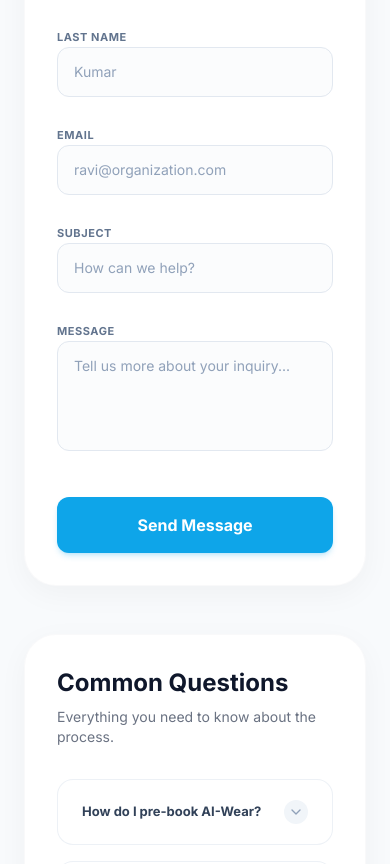
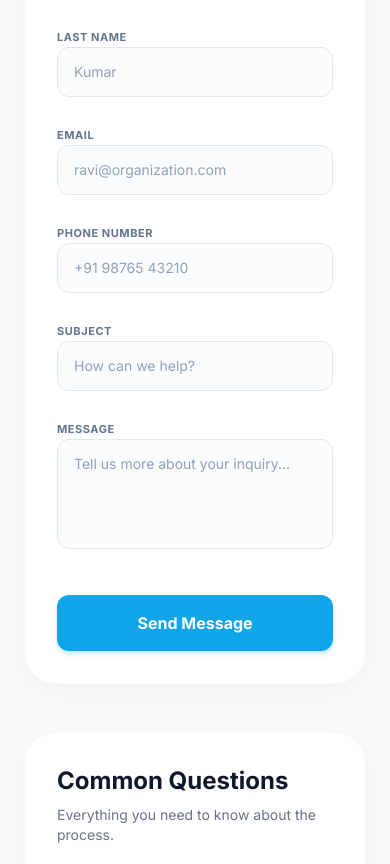
Before and after one commit to Ipshita2884/myblyk, a Next.js app in the folder frontend/: page /contact in a window 390 px wide. Shown: the part 1713-2577 px from the top of the page. Built offline with nearby package versions, Linux system fonts and the light colour scheme.

Commit message:
add phone number field to contact form

```diff
--- a/frontend/src/components/contact/ContactForm.tsx
+++ b/frontend/src/components/contact/ContactForm.tsx
@@ -87,6 +87,7 @@ export default function ContactForm() {
           </motion.div>
         </div>
 
+        <div className="grid grid-cols-1 md:grid-cols-2 gap-6">
           <motion.div variants={itemVariants} className="space-y-2 relative group">
             <label className="text-[11px] font-bold text-slate-500 uppercase tracking-wider group-focus-within:text-[#0ea5e9] transition-colors">Email</label>
             <input
@@ -95,6 +96,16 @@ export default function ContactForm() {
               className="w-full bg-slate-50/50 border border-slate-200 rounded-xl px-4 py-3.5 text-sm text-slate-900 placeholder-slate-400 focus:bg-white focus:outline-none focus:border-[#0ea5e9] focus:ring-4 focus:ring-[#0ea5e9]/10 transition-all duration-300"
             />
           </motion.div>
+
+          <motion.div variants={itemVariants} className="space-y-2 relative group">
+            <label className="text-[11px] font-bold text-slate-500 uppercase tracking-wider group-focus-within:text-[#0ea5e9] transition-colors">Phone Number</label>
+            <input
+              type="tel"
+              placeholder="+91 98765 43210"
+              className="w-full bg-slate-50/50 border border-slate-200 rounded-xl px-4 py-3.5 text-sm text-slate-900 placeholder-slate-400 focus:bg-white focus:outline-none focus:border-[#0ea5e9] focus:ring-4 focus:ring-[#0ea5e9]/10 transition-all duration-300"
+            />
+          </motion.div>
+        </div>
 
         <motion.div variants={itemVariants} className="space-y-2 relative group">
           <label className="text-[11px] font-bold text-slate-500 uppercase tracking-wider group-focus-within:text-[#0ea5e9] transition-colors">Subject</label>
```
Lines whose indentation alone changed are shown as unchanged.
